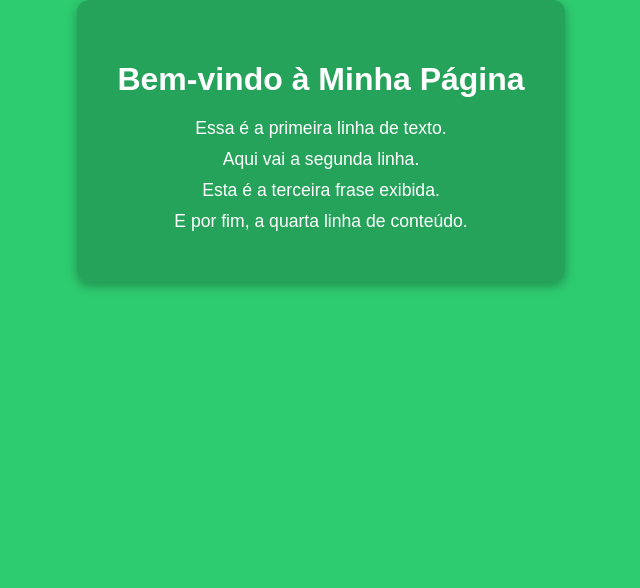
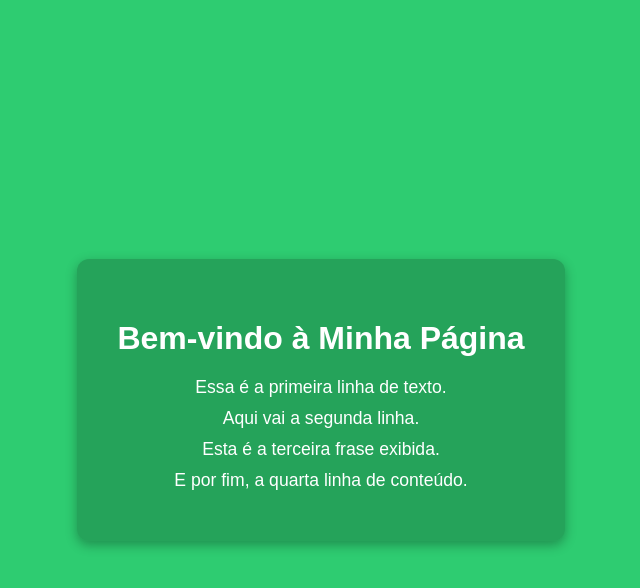
Before and after one commit to CarlosJaco/teste, a plain HTML site: page index.html in a window 1280 px wide. Shown: the whole page, without its empty margins (319-959 px from the left). Drawn offline with Linux system fonts and the light colour scheme.

Commit message:
Update style.css

```diff
--- a/style.css
+++ b/style.css
@@ -1,20 +1,16 @@
-/* Define altura total para HTML e BODY */
+/* Reset de margem e altura total */
 body {
-  height: 100%;
+  height: 100vh;
   margin: 0;
   padding: 0;
-}
-
-/* Aplica fundo verde e centraliza conteúdo */
-body {
-  background-color: #2ecc71; /* verde predominante */
+  background-color: #2ecc71; /* Fundo verde */
   font-family: Arial, sans-serif;
   display: flex;
   justify-content: center;
   align-items: center;
 }
 
-/* Estiliza o container com fundo levemente escurecido */
+/* Estilo do container */
 .container {
   background-color: rgba(0, 0, 0, 0.2);
   padding: 40px;
@@ -24,11 +20,13 @@ body {
   text-align: center;
 }
 
+/* Estilo do título */
 h1 {
   margin-bottom: 20px;
   font-size: 2rem;
 }
 
+/* Estilo dos parágrafos */
 p {
   margin: 10px 0;
   font-size: 1.1rem;
```
